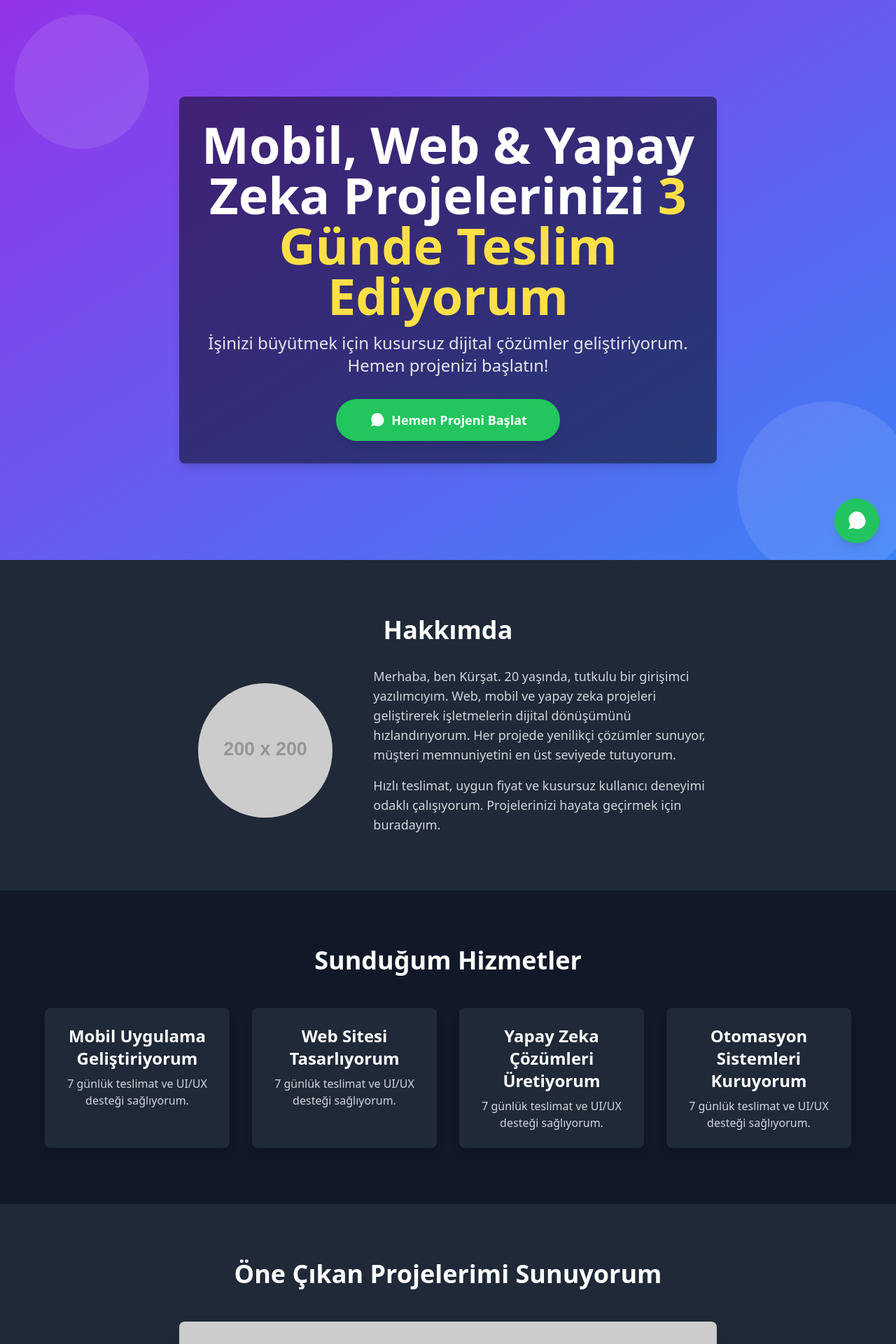
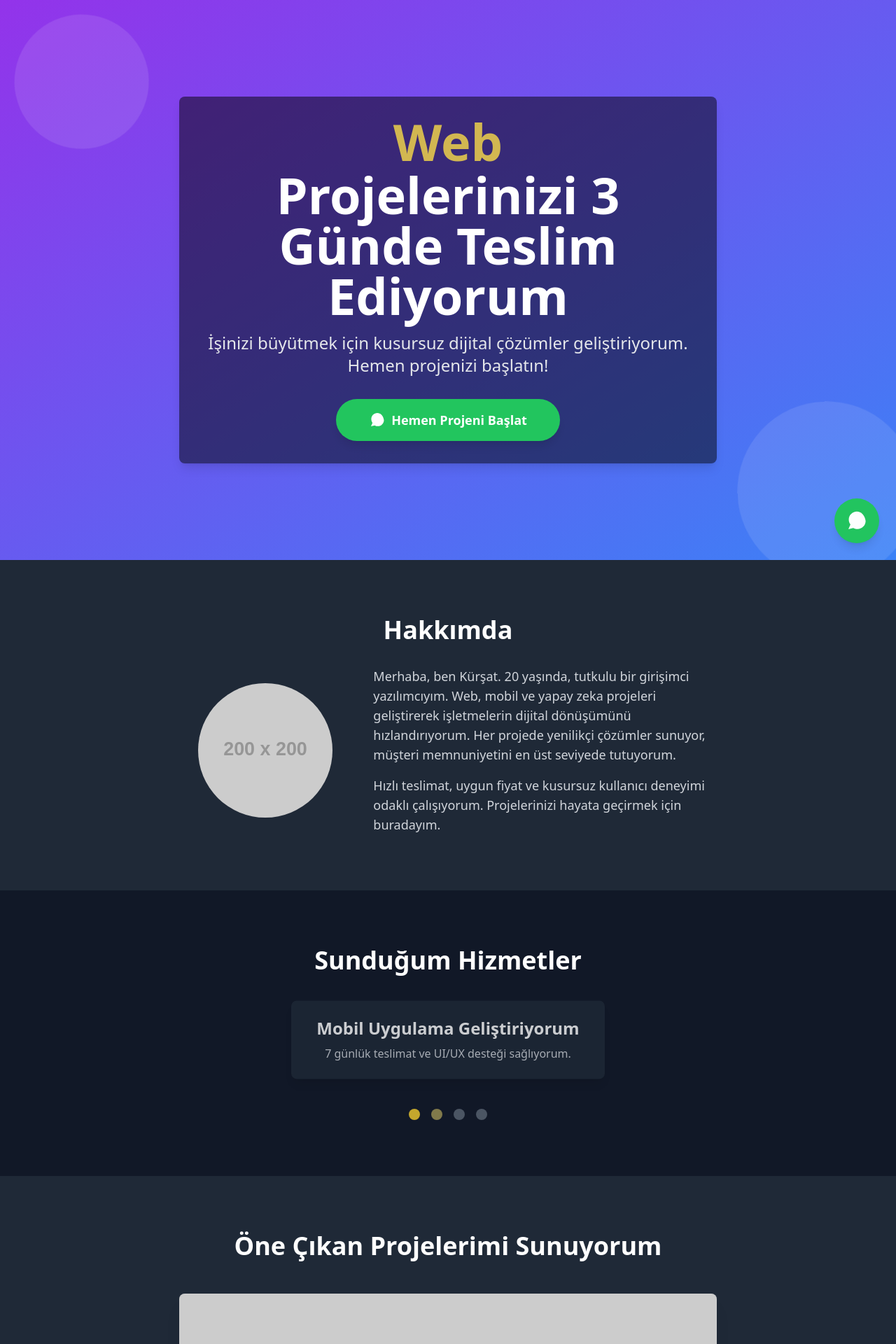
Before and after one commit to DevKursat/job, a Next.js app: page / in a window 1280 px wide. Shown: the top 1920 px of the page at 70% size. Built offline with nearby package versions, Linux system fonts and the light colour scheme.

Commit message:
feat: Implement rotating text in hero, service card slider, and pulsating CTA

```diff
--- a/app/page.tsx
+++ b/app/page.tsx
@@ -55,13 +55,39 @@ const projects = [
   },
 ];
 
+const services = [
+  {
+    id: 1,
+    title: "Mobil Uygulama Geliştiriyorum",
+    description: "7 günlük teslimat ve UI/UX desteği sağlıyorum.",
+  },
+  {
+    id: 2,
+    title: "Web Sitesi Tasarlıyorum",
+    description: "7 günlük teslimat ve UI/UX desteği sağlıyorum.",
+  },
+  {
+    id: 3,
+    title: "Yapay Zeka Çözümleri Üretiyorum",
+    description: "7 günlük teslimat ve UI/UX desteği sağlıyorum.",
+  },
+  {
+    id: 4,
+    title: "Otomasyon Sistemleri Kuruyorum",
+    description: "7 günlük teslimat ve UI/UX desteği sağlıyorum.",
+  },
+];
+
+const rotatingTexts = ["Mobil", "Web", "Yapay Zeka"];
+
 export default function Home() {
   const [currentTestimonial, setCurrentTestimonial] = useState(0);
   const [currentProject, setCurrentProject] = useState(0);
+  const [currentService, setCurrentService] = useState(0);
+  const [currentRotatingText, setCurrentRotatingText] = useState(0);
 
   const heroRef = useRef(null);
-  const { scrollYProgress } = useScroll({ target: heroRef });
-  const y = useTransform(scrollYProgress, [0, 1], [0, 200]); // Parallax effect
+  // Parallax effect removed as per feedback
 
   useEffect(() => {
     const testimonialTimer = setInterval(() => {
@@ -72,9 +98,19 @@ export default function Home() {
       setCurrentProject((prev) => (prev + 1) % projects.length);
     }, 7000); // Change project every 7 seconds
 
+    const serviceTimer = setInterval(() => {
+      setCurrentService((prev) => (prev + 1) % services.length);
+    }, 6000); // Change service every 6 seconds
+
+    const rotatingTextTimer = setInterval(() => {
+      setCurrentRotatingText((prev) => (prev + 1) % rotatingTexts.length);
+    }, 3000); // Change text every 3 seconds
+
     return () => {
       clearInterval(testimonialTimer);
       clearInterval(projectTimer);
+      clearInterval(serviceTimer);
+      clearInterval(rotatingTextTimer);
     };
   }, []);
 
@@ -108,12 +144,23 @@ export default function Home() {
         <div className="z-10 p-8 bg-black bg-opacity-50 rounded-lg shadow-lg max-w-3xl mx-auto">
           <motion.h1
             className="text-5xl md:text-7xl font-extrabold mb-4 leading-tight"
-            initial={{ y: -50, opacity: 0 }}
-            animate={{ y: 0, opacity: 1 }}
+            initial={{ opacity: 0, y: -50 }}
+            animate={{ opacity: 1, y: 0 }}
             transition={{ duration: 1, ease: 'easeOut', delay: 0.5 }}
-            style={{ y }}
           >
-            Mobil, Web & Yapay Zeka Projelerinizi <span className="text-yellow-300">3 Günde Teslim Ediyorum</span>
+            <AnimatePresence mode="wait">
+              <motion.span
+                key={currentRotatingText}
+                initial={{ opacity: 0, y: 20 }}
+                animate={{ opacity: 1, y: 0 }}
+                exit={{ opacity: 0, y: -20 }}
+                transition={{ duration: 0.5 }}
+                className="text-yellow-300 inline-block"
+              >
+                {rotatingTexts[currentRotatingText]}
+              </motion.span>
+            </AnimatePresence>
+            <br />Projelerinizi 3 Günde Teslim Ediyorum
           </motion.h1>
           <motion.p
             className="text-xl md:text-2xl mb-8 text-gray-200"
@@ -182,7 +229,7 @@ export default function Home() {
         </motion.div>
       </motion.section>
 
-      {/* Service Cards */}
+      {/* Service Cards Slider */}
       <motion.section
         className="py-20 px-8 bg-gray-900 text-center"
         initial="hidden"
@@ -193,43 +240,27 @@ export default function Home() {
         <motion.h2 className="text-4xl font-bold mb-12" variants={itemVariants}>
           Sunduğum Hizmetler
         </motion.h2>
-        <div className="grid grid-cols-1 md:grid-cols-2 lg:grid-cols-4 gap-8 max-w-6xl mx-auto">
+        <AnimatePresence mode="wait">
           <motion.div
-            className="p-6 bg-gray-800 rounded-lg shadow-lg"
-            variants={itemVariants}
-            whileHover={{ scale: 1.05, boxShadow: "0 10px 20px rgba(0,0,0,0.4)" }}
-            transition={{ duration: 0.2 }}
+            key={currentService}
+            initial={{ opacity: 0, y: 50 }}
+            animate={{ opacity: 1, y: 0 }}
+            exit={{ opacity: 0, y: -50 }}
+            transition={{ duration: 0.5 }}
+            className="max-w-md mx-auto p-6 bg-gray-800 rounded-lg shadow-lg"
           >
-            <h3 className="text-2xl font-bold mb-2">Mobil Uygulama Geliştiriyorum</h3>
-            <p className="text-gray-300">7 günlük teslimat ve UI/UX desteği sağlıyorum.</p>
+            <h3 className="text-2xl font-bold mb-2">{services[currentService].title}</h3>
+            <p className="text-gray-300">{services[currentService].description}</p>
           </motion.div>
-          <motion.div
-            className="p-6 bg-gray-800 rounded-lg shadow-lg"
-            variants={itemVariants}
-            whileHover={{ scale: 1.05, boxShadow: "0 10px 20px rgba(0,0,0,0.4)" }}
-            transition={{ duration: 0.2 }}
-          >
-            <h3 className="text-2xl font-bold mb-2">Web Sitesi Tasarlıyorum</h3>
-            <p className="text-gray-300">7 günlük teslimat ve UI/UX desteği sağlıyorum.</p>
-          </motion.div>
-          <motion.div
-            className="p-6 bg-gray-800 rounded-lg shadow-lg"
-            variants={itemVariants}
-            whileHover={{ scale: 1.05, boxShadow: "0 10px 20px rgba(0,0,0,0.4)" }}
-            transition={{ duration: 0.2 }}
-          >
-            <h3 className="text-2xl font-bold mb-2">Yapay Zeka Çözümleri Üretiyorum</h3>
-            <p className="text-gray-300">7 günlük teslimat ve UI/UX desteği sağlıyorum.</p>
-          </motion.div>
-          <motion.div
-            className="p-6 bg-gray-800 rounded-lg shadow-lg"
-            variants={itemVariants}
-            whileHover={{ scale: 1.05, boxShadow: "0 10px 20px rgba(0,0,0,0.4)" }}
-            transition={{ duration: 0.2 }}
-          >
-            <h3 className="text-2xl font-bold mb-2">Otomasyon Sistemleri Kuruyorum</h3>
-            <p className="text-gray-300">7 günlük teslimat ve UI/UX desteği sağlıyorum.</p>
-          </motion.div>
+        </AnimatePresence>
+        <div className="flex justify-center mt-8 space-x-4">
+          {services.map((_, idx) => (
+            <button
+              key={idx}
+              onClick={() => setCurrentService(idx)}
+              className={`w-4 h-4 rounded-full ${currentService === idx ? 'bg-yellow-400' : 'bg-gray-600'} transition-colors duration-300`}
+            />
+          ))}
         </div>
       </motion.section>
 
```
